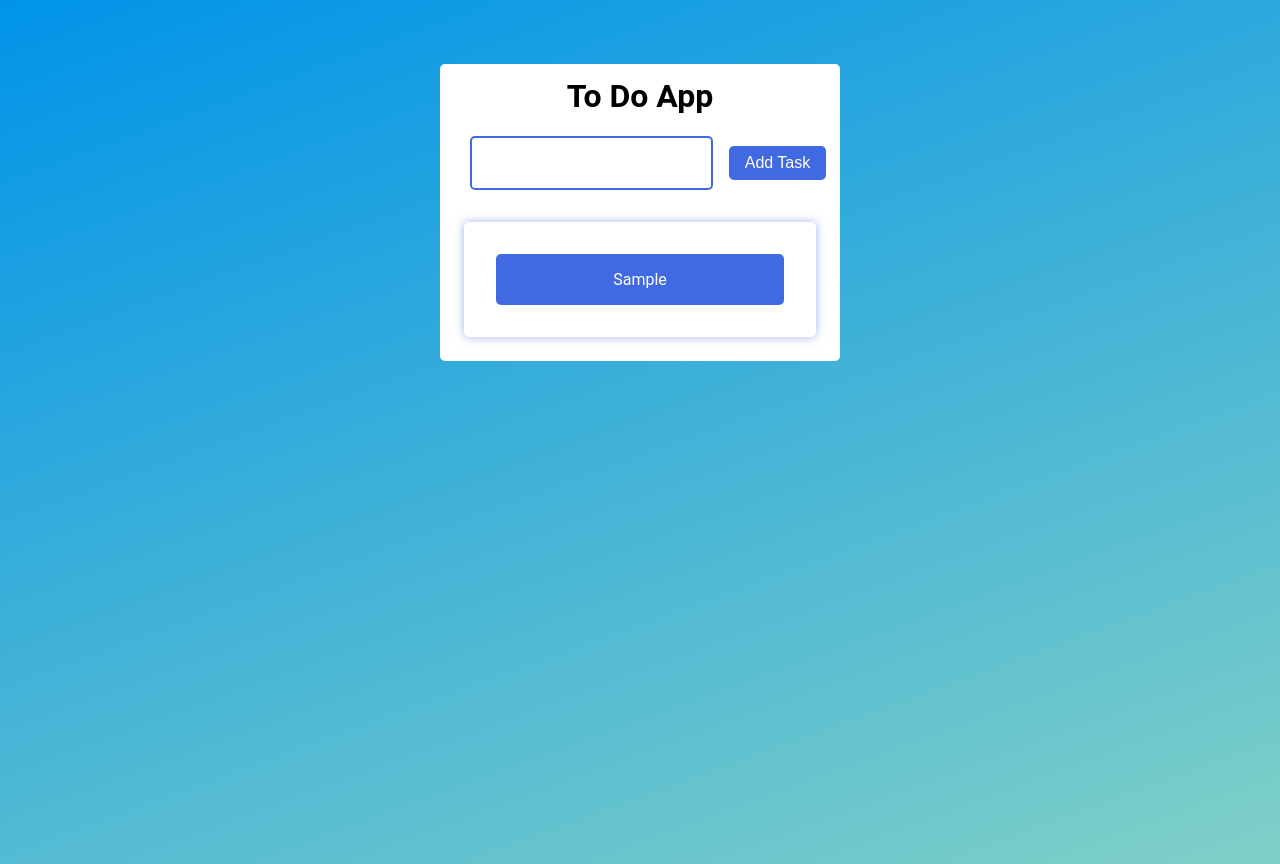
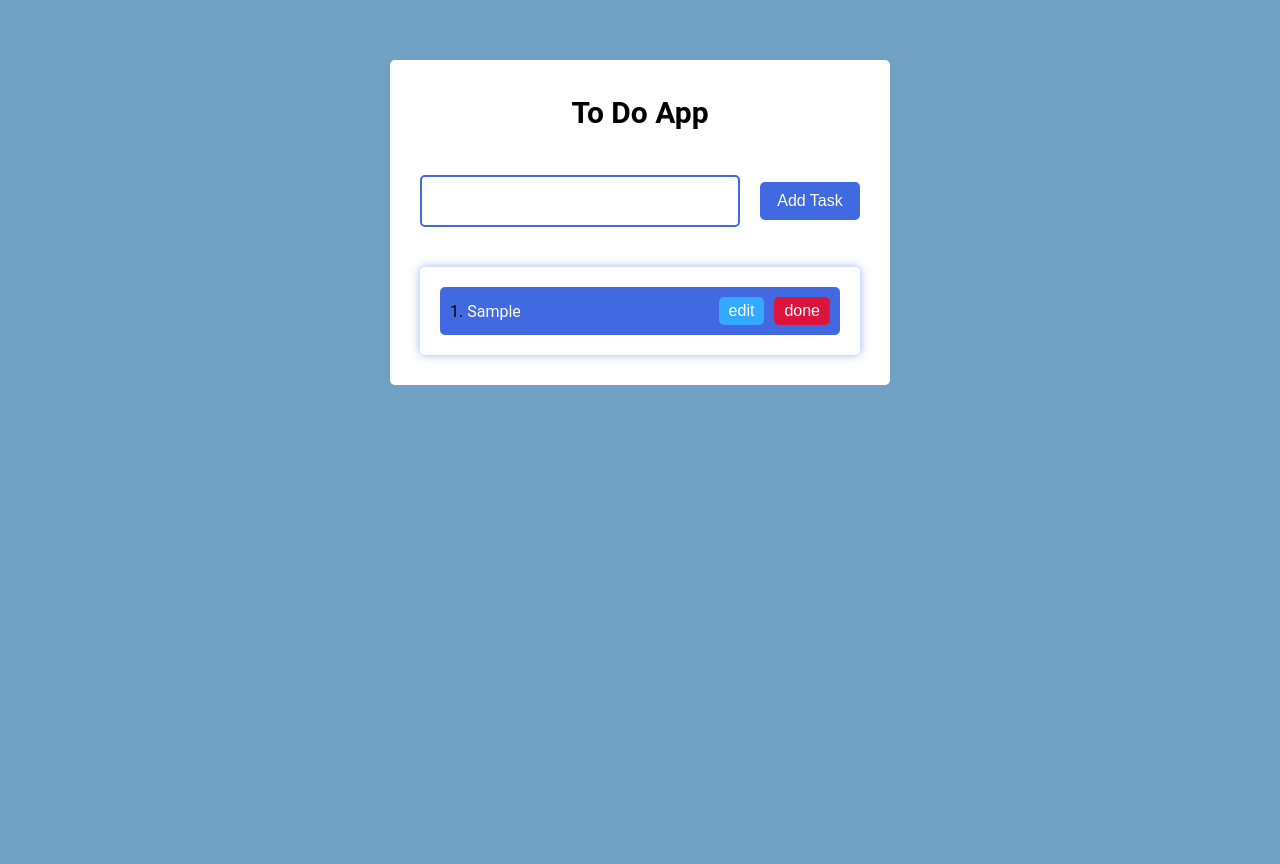
Before and after one commit to moinulmoin/task-tracker-app, a React (Vite) app: page / in a window 1280 px wide. Both pictures are taken after typing "Sample" into the empty fields and a click on the button "Add Task". After the commit the page ends 800 px from the top, so only its background shows below. Built offline with nearby package versions, Linux system fonts and the light colour scheme.

Commit message:
addded position number

```diff
--- a/src/components/AddTask.tsx
+++ b/src/components/AddTask.tsx
@@ -8,18 +8,24 @@ type inputRef = {
 
 function AddTask() {
 	const inputRef: inputRef = useRef(null);
-	const { dispatch } = useGlobalState();
+	const { state, dispatch } = useGlobalState();
 	const submitHandler = (e: React.SyntheticEvent) => {
 		e.preventDefault();
-		const newObj = { id: nanoid(), name: inputRef.current.value };
+		const newObj = {
+			id: nanoid(),
+			name: inputRef.current.value,
+			position: ++state.position,
+		};
 		dispatch({ type: 'newTodo', payload: newObj });
 		dispatch({ type: 'clearValue' });
 		inputRef.current.value = '';
 	};
 	return (
 		<form onSubmit={submitHandler}>
-			<input type="text" ref={inputRef} />
-			<button type="submit">Add Task</button>
+			<input type="text" ref={inputRef} className="mr-2" />
+			<button type="submit" className="add-btn">
+				Add Task
+			</button>
 		</form>
 	);
 }
--- /dev/null
+++ b/src/components/Todo.tsx
@@ -0,0 +1,17 @@
+import React from 'react';
+
+function Todo({ todoName, position }: { todoName: string; position: number }) {
+	return (
+		<li className="space-between">
+			<p>
+				<span className="position">{position}.</span> {todoName}
+			</p>
+			<div className="btn-group">
+				<button className="edit-btn mr-1">edit</button>
+				<button className="delete-btn">done</button>
+			</div>
+		</li>
+	);
+}
+
+export default Todo;
--- a/src/components/Todos.tsx
+++ b/src/components/Todos.tsx
@@ -1,5 +1,6 @@
 import React from 'react';
 import { useGlobalState } from '../context/GlobalState';
+import Todo from './Todo';
 
 function Todos() {
 	const { state } = useGlobalState();
@@ -7,7 +8,13 @@ function Todos() {
 		<ul>
 			{state.todos.length === 0 && <li> Yoo! Nothing to do 🔥🔥</li>}
 			{state.todos.length > 0 &&
-				state.todos.map((todo) => <li key={todo.id}>{todo.name}</li>)}
+				state.todos.map((todo) => (
+					<Todo
+						key={todo.id}
+						todoName={todo.name}
+						position={todo.position}
+					/>
+				))}
 		</ul>
 	);
 }
--- a/src/context/globalState.tsx
+++ b/src/context/globalState.tsx
@@ -1,18 +1,21 @@
 import React, { useContext, useReducer } from 'react';
 
 type state = {
-	todos: todos[];
+	todos: todo[];
+	position: number;
 };
 type action = {
 	type: string;
 	payload: any;
 };
-type todos = {
-	id: 'string';
-	name: 'string';
+type todo = {
+	id: string;
+	name: string;
+	position: number;
 };
 const initialState: state = {
 	todos: [],
+	position: 0,
 };
 const reducer = (state: typeof initialState, action: action) => {
 	switch (action.type) {
--- a/src/index.css
+++ b/src/index.css
@@ -6,59 +6,97 @@
 	padding: 0;
 }
 
-body {
-	-moz-osx-font-smoothing: grayscale;
-	-webkit-font-smoothing: antialiased;
-	background-image: linear-gradient(160deg, #0093e9 0%, #80d0c7 100%);
-	font-family: Roboto, sans-serif;
-	height: 100vh;
+html {
+	font-size: 62.5%;
 }
 
-.App {
-	background-color: white;
-	border-radius: 5px;
-	margin: 4rem auto;
-	max-width: 400px;
-	padding: 0.5rem;
-	text-align: center;
-	width: 100%;
+body {
+	background-color: #70a0c2;
+	font-family: Roboto, sans-serif;
+	font-size: 1.6rem;
 }
 
 h1,
 h2,
 h3 {
-	font-size: 2rem;
+	font-size: 3rem;
 	line-height: 1.5;
 }
 
 input {
 	border-radius: 5px;
 	border: 2px solid royalblue;
-	margin: 1rem;
-	padding: 1rem;
+	padding: 1.5rem;
+	width: calc(100% - 12rem);
+}
+input:focus {
+	outline: none;
+}
+button {
+	border: none;
+	color: white;
+	cursor: pointer;
+}
+form {
+	margin: 4rem 0;
 }
 
-button {
-	background-color: royalblue;
-	border-radius: 5px;
-	border: none;
-	color: white;
-	padding: 0.5rem 1rem;
-	cursor: pointer;
+.space-between {
+	display: flex;
+	justify-content: space-between;
+	align-items: center;
+}
+
+.mr-1 {
+	margin-right: 1rem;
+}
+.mr-2 {
+	margin-right: 2rem;
 }
 
 ul {
 	border-radius: 5px;
 	box-shadow: 0px 0px 10px rgba(65, 105, 225, 0.5);
-	margin: 1rem;
 	padding: 1rem;
 }
 ul li {
-	/* text-align: left; */
 	background-color: royalblue;
 	border-radius: 5px;
 	color: white;
 	margin: 1rem;
-	padding: 1rem 0;
 	padding: 1rem;
 }
+ul li:not(:first-child) {
+	text-align: left;
+}
+
+.App {
+	background-color: white;
+	border-radius: 5px;
+	margin: 6rem auto;
+	max-width: 500px;
+	padding: 3rem;
+	text-align: center;
+	width: 100%;
+}
+
+.add-btn {
+	background-color: royalblue;
+	padding: 1rem;
+	border-radius: 5px;
+	width: 10rem;
+}
+.edit-btn {
+	background-color: #33aaff;
+	padding: 0.5rem 1rem;
+	border-radius: 5px;
+}
+.delete-btn {
+	background-color: crimson;
+	padding: 0.5rem 1rem;
+	border-radius: 5px;
+}
+
+.position {
+	color: #000000;
+}
```
Also changed, not shown: src/components/Todo.jsx (deleted).
